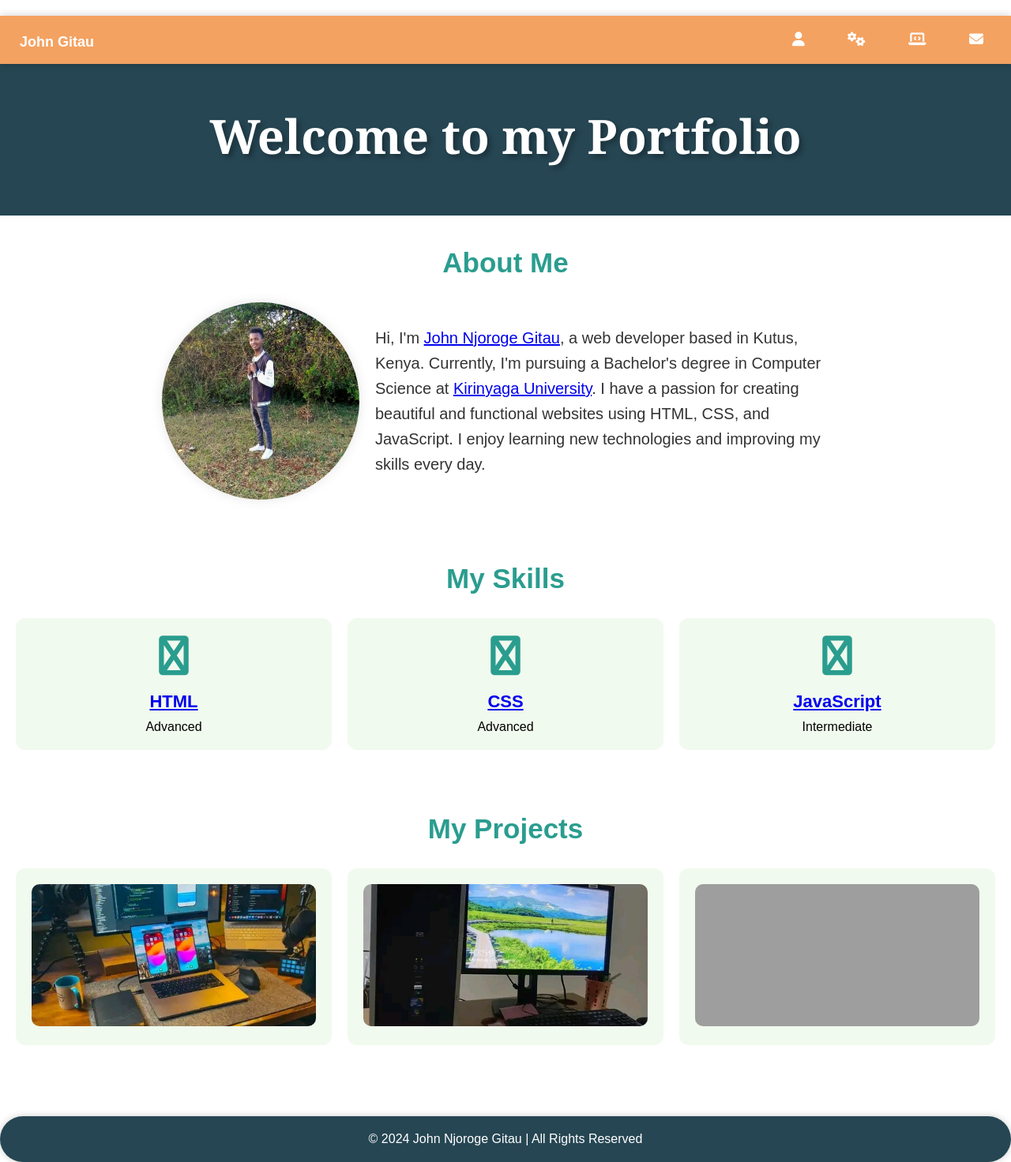
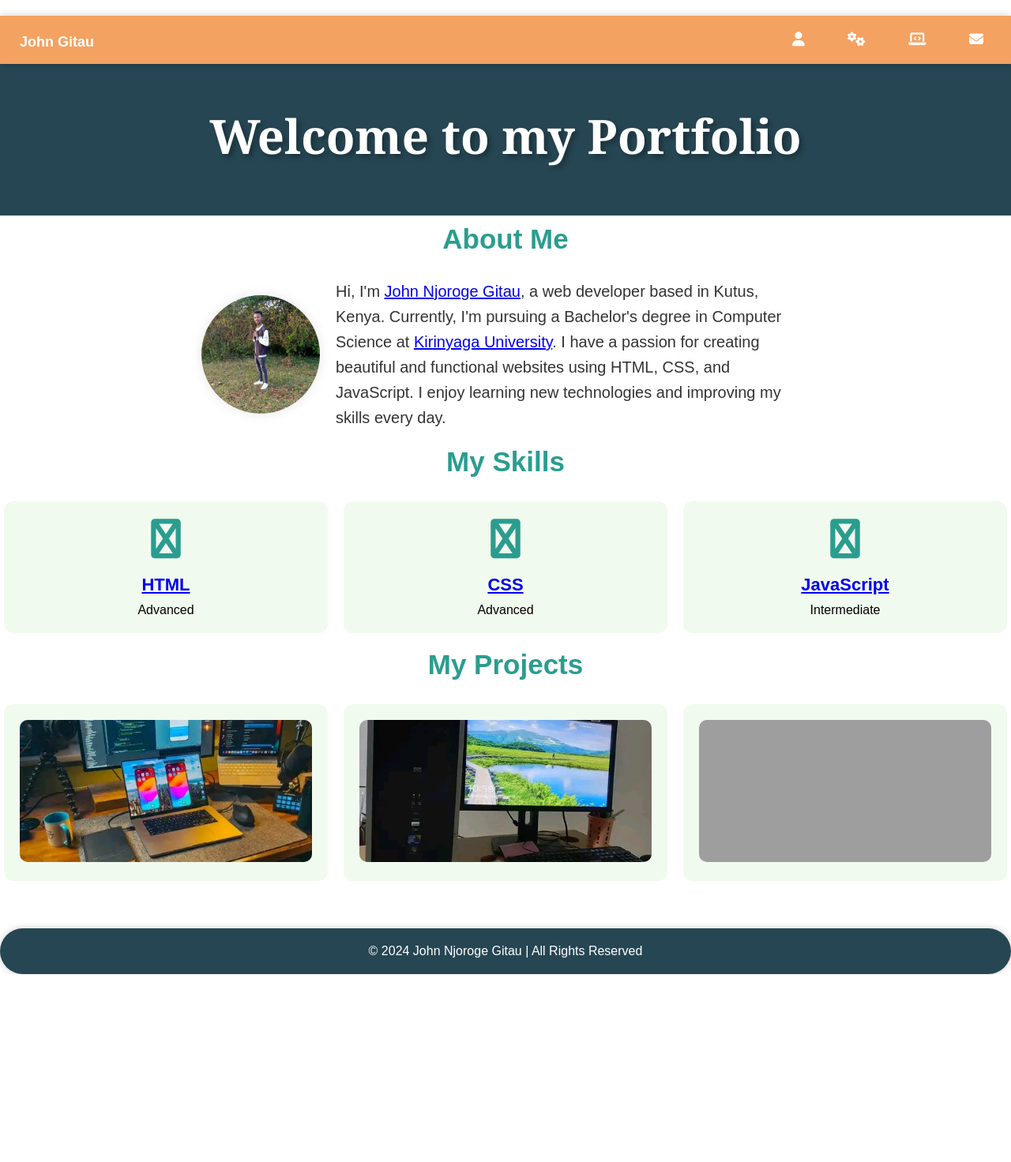
Before and after one commit to jonterob/Tech-John, a PHP site: page /pFolio.html in a window 1280 px wide. Shown: the whole page at 79% size. After the commit the page ends 1234 px from the top, so only its background shows below. Run offline with PHP 8.4, Linux system fonts and the light colour scheme; grey boxes are pictures that could not be loaded.

Commit message:
Update pFolio.css

```diff
--- a/pFolio.css
+++ b/pFolio.css
@@ -99,7 +99,9 @@ body {
 }
 
 .section {
-    padding: 40px 20px;
+    padding: 10px 5px;
+    font-size: 1em; /* Very small size, adjust as needed */
+    font-weight: normal; /* Optional: make it less bold */
 }
 
 .section h2 {
@@ -108,6 +110,11 @@ body {
     font-size: 35px;
     margin-bottom: 30px;
     font-weight: bold;
+}
+
+h2 i {
+  font-style: normal; /* Prevent the icon from being italic */
+  margin-right: 10px;
 }
 
 .about {
@@ -119,8 +126,8 @@ body {
 }
 
 .about img {
-    width: 250px;
-    height: 250px;
+    width: 150px;
+    height: 150px;
     border-radius: 50%;
     box-shadow: 0 0 15px rgba(0,0,0,0.1);
     transition: transform 0.3s ease;
```
